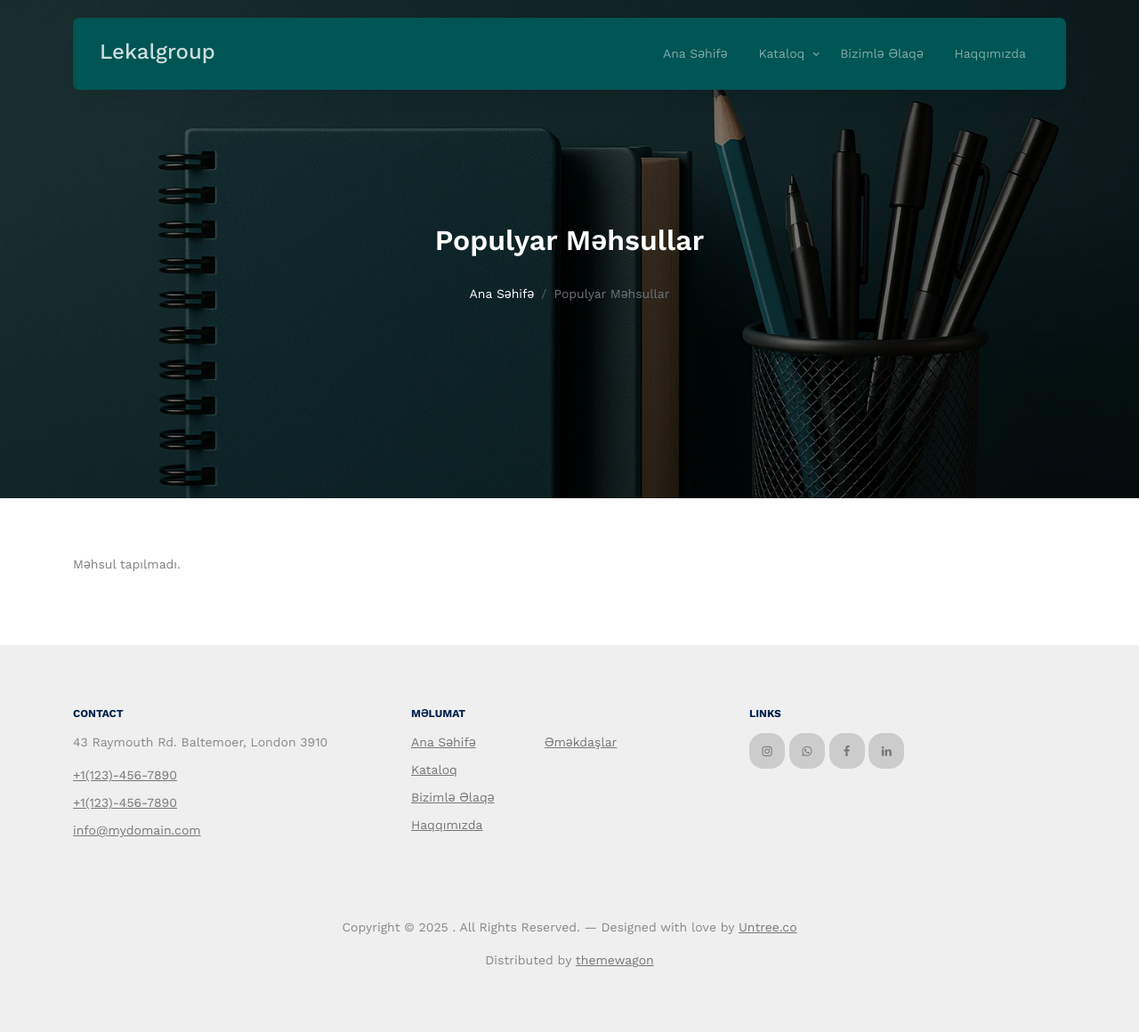
After one commit to elvinhaxverdiyev/lekalgroup, a Django app: page /products/popular-products/ in a window 1280 px wide. The commit adds this page. Shown: the whole page at 89% size. Run offline with Django 5.2, Linux system fonts and the light colour scheme; data that the repository does not hold is empty; some libraries are stand-ins or nearby versions; some web fonts are replaced.

Commit message:
New html created for popular products

```diff
--- a/lekalgroup/lekalgroupapp/urls.py
+++ b/lekalgroup/lekalgroupapp/urls.py
@@ -33,4 +33,9 @@ urlpatterns = [
         ProductListByCategoryView.as_view(),
         name='product-by-category'
     ),
+    path(
+        'products/popular-products/',
+        PopularProductListView.as_view(),
+        name='popular-products'
+    ),
 ]
--- a/lekalgroup/lekalgroupapp/views.py
+++ b/lekalgroup/lekalgroupapp/views.py
@@ -18,6 +18,7 @@ __all__ = [
     'ProductPageView',
     'ProductDetailView',
     'ProductListByCategoryView',
+    'PopularProductListView'
 ]
 
 class HomePageView(View):
@@ -99,3 +100,15 @@ class ProductListByCategoryView(View):
             'category': category,
             'categories': categories
         })
+
+
+class PopularProductListView(View):
+    def get(self, request):
+        popular_products = Product.objects.filter(
+            is_active=True,
+            is_popular=True
+        ).order_by('-created_at')
+
+        return render(request, 'popular_product.html', {
+            'popular_products': popular_products,
+        })
--- a/lekalgroup/templates/index.html
+++ b/lekalgroup/templates/index.html
@@ -117,9 +117,9 @@
           </div>
         <div class="col-lg-6 text-lg-end">
           <p>
-            <a href="{% url 'product-list' %}#top" class="btn btn-primary text-white py-3 px-4">
-              Bütün məhsulları göstər
-            </a>
+          <a href="{% url 'popular-products' %}" class="btn btn-primary text-white py-3 px-4">
+            Bütün populyar məhsulları göstər
+          </a
           </p>
         </div>
         </div>
--- /dev/null
+++ b/lekalgroup/templates/popular_product.html
@@ -0,0 +1,270 @@
+{% load static %}
+{% load humanize %}
+<!-- /*
+* Template Name: Property
+* Template Author: Untree.co
+* Template URI: https://untree.co/
+* License: https://creativecommons.org/licenses/by/3.0/
+*/ -->
+<!DOCTYPE html>
+<html lang="en">
+  <head>
+    <meta charset="utf-8" />
+    <meta name="viewport" content="width=device-width, initial-scale=1" />
+    <meta name="author" content="Untree.co" />
+    <link rel="shortcut icon" href="{% static 'favicon.png' %}" />
+
+    <meta name="description" content="" />
+    <meta name="keywords" content="bootstrap, bootstrap5" />
+
+    <link rel="preconnect" href="https://fonts.googleapis.com" />
+    <link rel="preconnect" href="https://fonts.gstatic.com" crossorigin />
+    <link
+      href="https://fonts.googleapis.com/css2?family=Work+Sans:wght@400;500;600;700&display=swap"
+      rel="stylesheet"
+    />
+
+    <link rel="stylesheet" href="{% static 'fonts/icomoon/style.css' %}" />
+    <link rel="stylesheet" href="{% static 'fonts/flaticon/font/flaticon.css' %}" />
+
+    <link rel="stylesheet" href="{% static 'css/tiny-slider.css' %}" />
+    <link rel="stylesheet" href="{% static 'css/aos.css' %}" />
+    <link rel="stylesheet" href="{% static 'css/style.css' %}" />
+
+    <title>
+      Kataloq
+    </title>
+  </head>
+  <body>
+    <div class="site-mobile-menu site-navbar-target">
+      <div class="site-mobile-menu-header">
+        <div class="site-mobile-menu-close">
+          <span class="icofont-close js-menu-toggle"></span>
+        </div>
+      </div>
+      <div class="site-mobile-menu-body"></div>
+    </div>
+
+    <nav class="site-nav">
+      <div class="container">
+        <div class="menu-bg-wrap">
+          <div class="site-navigation">
+            <a href="{% url 'home-page' %}" class="logo m-0 float-start">Lekalgroup</a>
+
+            <ul
+              class="js-clone-nav d-none d-lg-inline-block text-start site-menu float-end"
+            >
+              <li><a href="{% url 'home-page' %}">Ana Səhifə</a></li>
+              <li class="has-children">
+                <a href="#" class="no-click">Kataloq</a>
+                <ul class="dropdown">
+                  {% for category in categories %}
+                    <li class="{% if category.children.all %}has-children{% endif %}">
+                      <a href="{% url 'product-by-category' category.slug %}">{{ category.name }}</a>
+
+                      {% if category.children.all %}
+                        <ul class="dropdown">
+                          {% for child in category.children.all %}
+                            <li>
+                              <a href="{% url 'product-by-category' child.slug %}">{{ child.name }}</a>
+                            </li>
+                          {% endfor %}
+                        </ul>
+                      {% endif %}
+                    </li>
+                  {% endfor %}
+                </ul>
+              </li>
+              <li><a href="{% url 'contact-page' %}">Bizimlə Əlaqə</a></li>
+              <li><a href="{% url 'about-page' %}">Haqqımızda</a></li>
+            </ul>
+
+            <a
+              href="#"
+              class="burger light me-auto float-end mt-1 site-menu-toggle js-menu-toggle d-inline-block d-lg-none"
+              data-toggle="collapse"
+              data-target="#main-navbar"
+            >
+              <span></span>
+            </a>
+          </div>
+        </div>
+      </div>
+    </nav>
+
+    <div class="hero page-inner overlay" style="background-image: url('{% static 'images/background_image.jpg' %}')">
+      <div class="container">
+        <div class="row justify-content-center align-items-center">
+          <div class="col-lg-9 text-center mt-5">
+            <h1 class="heading" data-aos="fade-up">Populyar Məhsullar</h1>
+            <nav aria-label="breadcrumb" data-aos="fade-up" data-aos-delay="200">
+              <ol class="breadcrumb text-center justify-content-center">
+                <li class="breadcrumb-item"><a href="{% url 'home-page' %}">Ana Səhifə</a></li>
+                <li class="breadcrumb-item active" aria-current="page">Populyar Məhsullar</li>
+              </ol>
+            </nav>
+          </div>
+        </div>
+      </div>
+    </div>
+
+    <!-- Məhsulların siyahısı -->
+    <div class="section section-properties">
+      <div class="container">
+        <div class="row">
+          {% for product in popular_products %}
+            <div class="col-xs-12 col-sm-6 col-md-6 col-lg-4">
+              <div class="property-item mb-30">
+                <a href="{% url 'product-detail' product_slug=product.slug %}" class="d-block w-100">
+                  <div style="position: relative; width: 100%; padding-top: 100%; background: #f8f8f8; border-radius: 10px; overflow: hidden;">
+                    <img src="{{ product.get_main_image_url }}"
+                         alt="{{ product.name }}"
+                         style="position: absolute; top: 50%; left: 50%; transform: translate(-50%, -50%);
+                                max-width: 100%; max-height: 100%; object-fit: contain;" />
+                  </div>
+                </a>
+                <div style="margin-top: 0;" class="property-content">
+                  <div class="price mb-2">
+                    <span style="font-size: 1.45rem; font-weight: 600; color: #000;">
+                      {{ product.name|truncatechars:23 }}
+                    </span>
+                  </div>
+                  <div>
+                    <div class="specs d-flex mb-4">
+                      <span class="d-block d-flex align-items-center me-3">
+                        <span class="price mb-2">
+                          <span class="fs-4 fw-semibold" style="color: #005555;">{{ product.price|intcomma }} ₼</span>
+                        </span>
+                      </span>
+                    </div>
+                    <a href="{% url 'product-detail' product_slug=product.slug %}" class="btn btn-primary py-2 px-3">Ətraflı</a>
+                  </div>
+                </div>
+              </div>
+            </div>
+          {% empty %}
+            <div class="col-12"><p>Məhsul tapılmadı.</p></div>
+          {% endfor %}
+        </div>
+      </div>
+    </div>
+
+    <div class="site-footer">
+      <div class="container">
+        <div class="row">
+          <div class="col-lg-4">
+            <div class="widget">
+              <h3>Contact</h3>
+              <address>43 Raymouth Rd. Baltemoer, London 3910</address>
+              <ul class="list-unstyled links">
+                <li><a href="tel://11234567890">+1(123)-456-7890</a></li>
+                <li><a href="tel://11234567890">+1(123)-456-7890</a></li>
+                <li>
+                  <a href="mailto:info@mydomain.com">info@mydomain.com</a>
+                </li>
+              </ul>
+            </div>
+            <!-- /.widget -->
+          </div>
+          <!-- /.col-lg-4 -->
+          <div class="col-lg-4">
+            <div class="widget">
+               <h3>Məlumat</h3>
+              <ul class="list-unstyled float-start links">
+                <li class="{% if request.resolver_match.url_name == 'home-page' %}active{% endif %}">
+                  <a href="{% url 'home-page' %}">Ana Səhifə</a>
+                </li>
+                <li class="{% if request.resolver_match.url_name == 'product-list' %}active{% endif %}">
+                  <a href="{% url 'product-list' %}">Kataloq</a>
+                </li>
+
+                <li class="{% if request.resolver_match.url_name == 'contact-page' %}active{% endif %}">
+                  <a href="{% url 'contact-page' %}">Bizimlə Əlaqə</a>
+                </li>
+
+                <li class="{% if request.resolver_match.url_name == 'about-page' %}active{% endif %}">
+                  <a href="{% url 'about-page' %}">Haqqımızda</a>
+                </li>
+              </ul>
+              <ul class="list-unstyled float-start links">
+                <a href="{% url 'home-page' %}#emekdaslar">Əməkdaşlar</a>
+
+
+              </ul>
+            </div>
+            <!-- /.widget -->
+          </div>
+          <!-- /.col-lg-4 -->
+          <div class="col-lg-4">
+            <div class="widget">
+              <h3>Links</h3>
+
+
+              <ul class="list-unstyled social">
+                <li>
+                  <a href="#"><span class="icon-instagram"></span></a>
+                </li>
+                <li>
+                  <a href="#"><span class="icon-whatsapp"></span></a>
+                </li>
+                <li>
+                  <a href="#"><span class="icon-facebook"></span></a>
+                </li>
+                <li>
+                  <a href="#"><span class="icon-linkedin"></span></a>
+                </li>
+
+
+              </ul>
+            </div>
+            <!-- /.widget -->
+          </div>
+          <!-- /.col-lg-4 -->
+        </div>
+        <!-- /.row -->
+
+        <div class="row mt-5">
+          <div class="col-12 text-center">
+            <!--
+              **==========
+              NOTE:
+              Please don't remove this copyright link unless you buy the license here https://untree.co/license/
+              **==========
+            -->
+
+            <p>
+              Copyright &copy;
+              <script>
+                document.write(new Date().getFullYear());
+              </script>
+              . All Rights Reserved. &mdash; Designed with love by
+              <a href="https://untree.co">Untree.co</a>
+              <!-- License information: https://untree.co/license/ -->
+            </p>
+            <div>
+              Distributed by
+              <a href="https://themewagon.com/" target="_blank">themewagon</a>
+            </div>
+          </div>
+        </div>
+      </div>
+      <!-- /.container -->
+    </div>
+    <!-- /.site-footer -->
+
+    <!-- Preloader -->
+    <div id="overlayer"></div>
+    <div class="loader">
+      <div class="spinner-border" role="status">
+        <span class="visually-hidden">Loading...</span>
+      </div>
+    </div>
+
+    <script src="{% static 'js/bootstrap.bundle.min.js' %}"></script>
+    <script src="{% static 'js/tiny-slider.js' %}"></script>
+    <script src="{% static 'js/aos.js' %}"></script>
+    <script src="{% static 'js/navbar.js' %}"></script>
+    <script src="{% static 'js/counter.js' %}"></script>
+    <script src="{% static 'js/custom.js' %}"></script>
+  </body>
+</html>
```
Also changed, not shown: lekalgroup/media/background_images/Ekran_görüntüsü_2025-07-17_132841.png (deleted), lekalgroup/media/background_images/child_fox_art_141872_3840x2160.jpg (deleted), lekalgroup/static/images/background_image.jpg (added).
